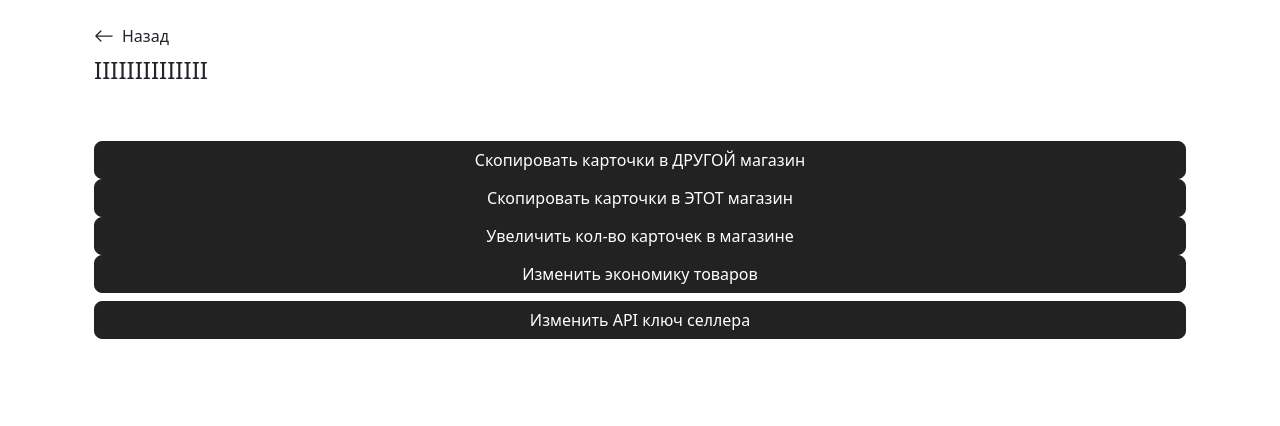
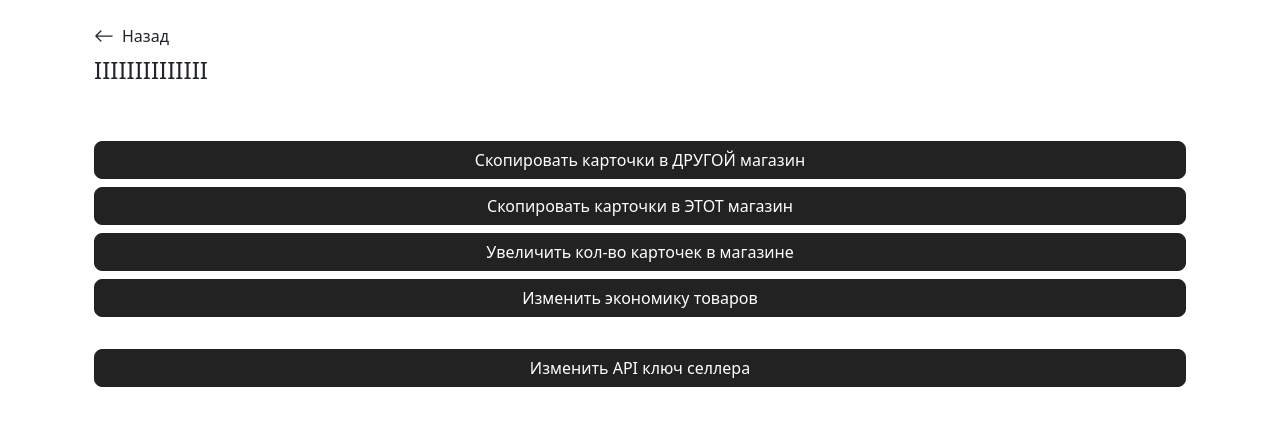
Before and after one commit to Nihuaway00/capcan-front, a React (Create React App) app: page /set/seller/1434 in a window 1280 px wide. Shown: the top 426 px of the page. Built offline with nearby package versions, Linux system fonts and the light colour scheme.

Commit message:
fix padding in seller page

```diff
--- a/src/features/SellerForm.jsx
+++ b/src/features/SellerForm.jsx
@@ -2,13 +2,13 @@ import {Button, Stack} from "react-bootstrap";
 
 export function SellerForm() {
     return (
-        <Stack>
+        <Stack gap={2}>
             <Button>Скопировать карточки в ДРУГОЙ магазин</Button>
             <Button>Скопировать карточки в ЭТОТ магазин</Button>
             <Button>Увеличить кол-во карточек в магазине</Button>
             <Button>Изменить экономику товаров</Button>
 
-            <Button className="mt-2">Изменить API ключ селлера</Button>
+            <Button className="mt-4">Изменить API ключ селлера</Button>
         </Stack>
     )
 }
```
